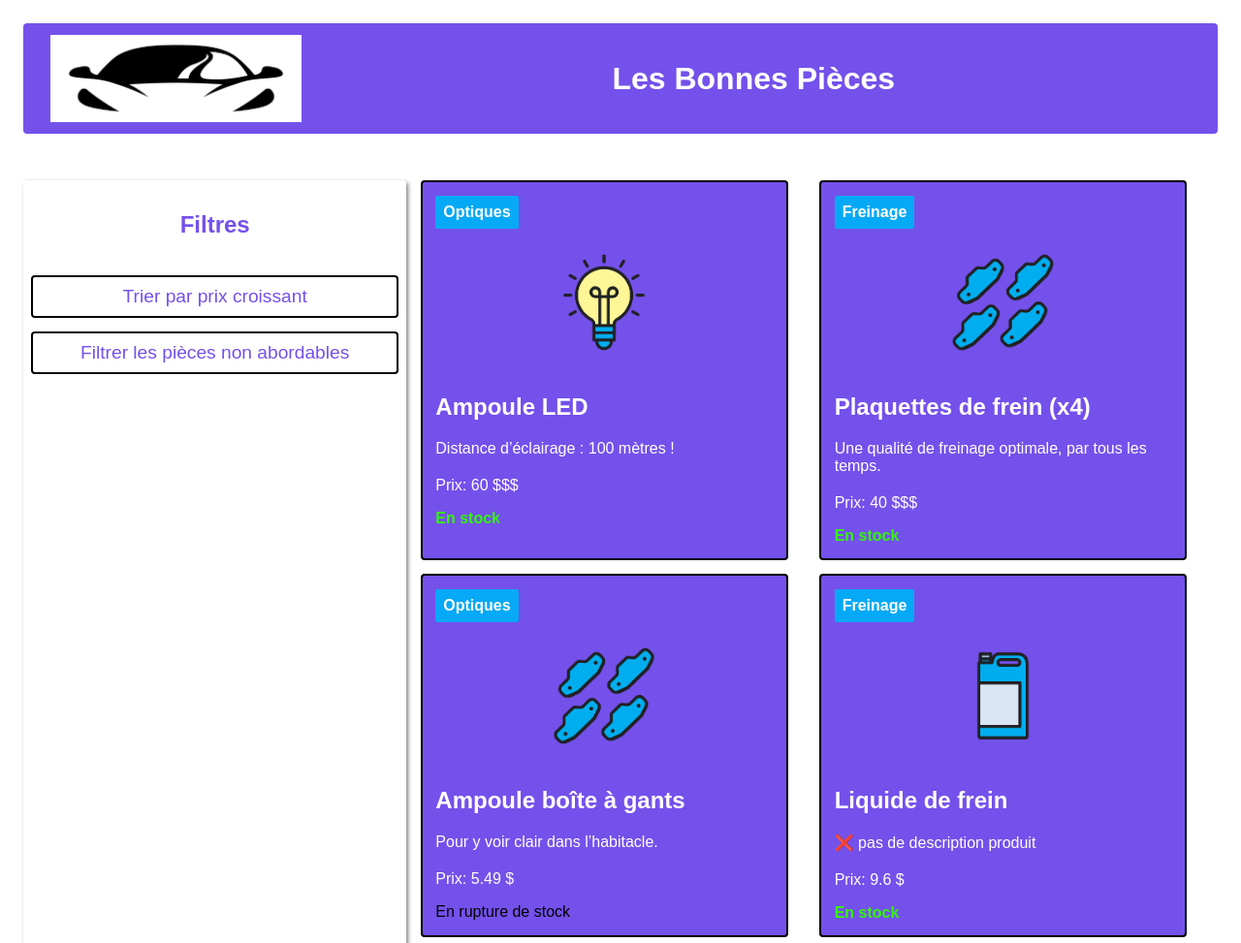
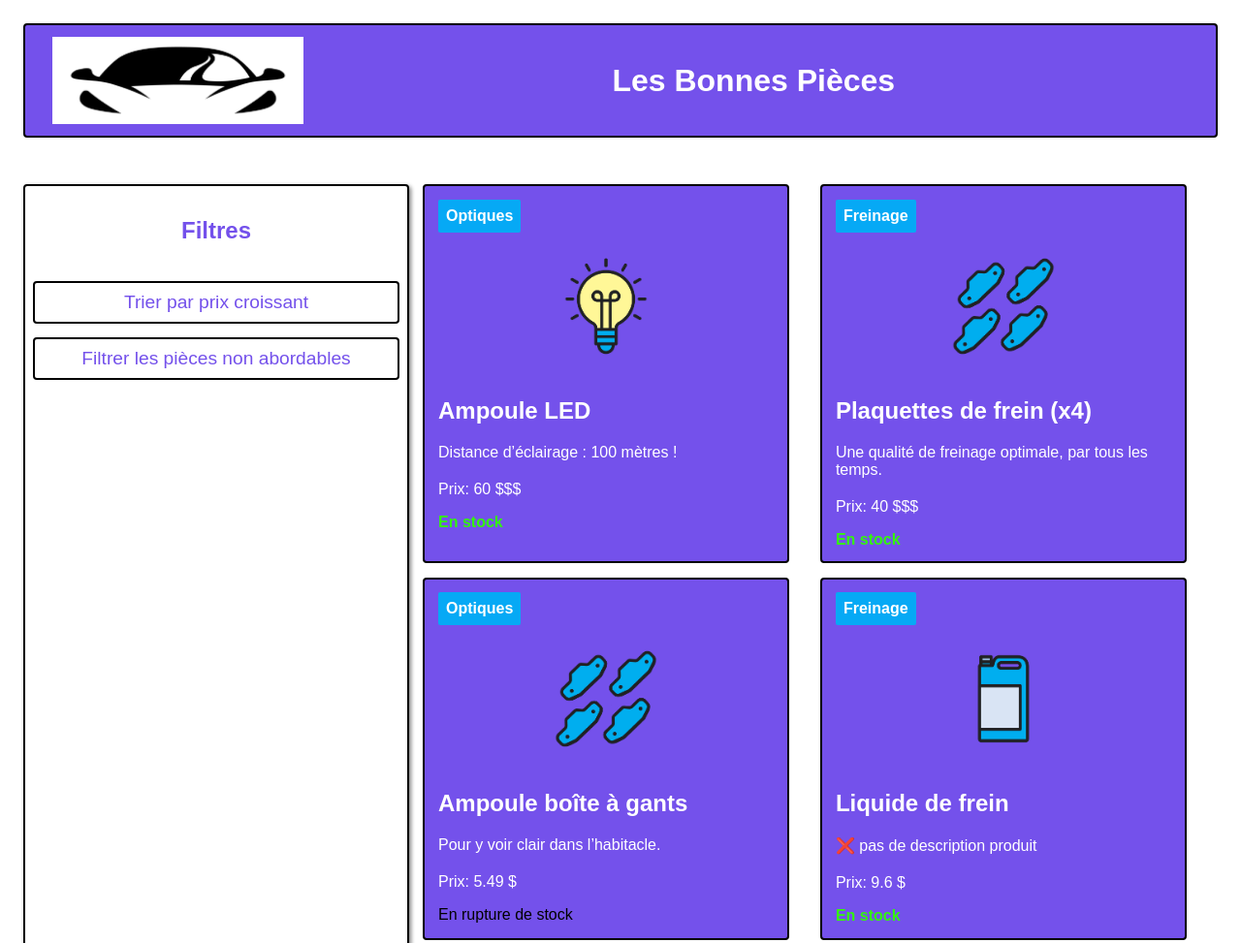
Before and after one commit to Mil00Z/bonnes-pieces, a website: page index.html in a window 1280 px wide. Shown: the top 973 px of the page at 97% size. Drawn offline with Linux system fonts and the light colour scheme.

Commit message:
CSS: quick change UI

```diff
--- a/assets/css/styles.css
+++ b/assets/css/styles.css
@@ -13,7 +13,9 @@
 	--product-available:#34f50d;
 	--product-unavailable:#000000;
 	--filter-shadow:2px 2px 4px var(--shadow-color);
-	--border-style-componant:2px solid var(--black-color);
+	--border-color:var(--black-color);
+	--border-width:2.5px;
+	--border-style-componant:var(--border-width) solid var(--border-color);
 }
 
 body {
@@ -34,6 +36,7 @@ header {
 	color: var(--white-color);
 	background-color: var(--main-color);
 	border-radius: var(--radius);
+	border: var(--border-style-componant);
 }
 
 header img {
@@ -62,7 +65,7 @@ header h1 {
 	/* margin: 8px; */
 	padding: 8px;
 	row-gap:var(--gap-common);
-	/* border:.5px solid var(--black-color); */
+	border: var(--border-style-componant);
 	border-radius: var(--radius);
 	background-color:var(--white-color);
 	box-shadow: var(--filter-shadow);
```
